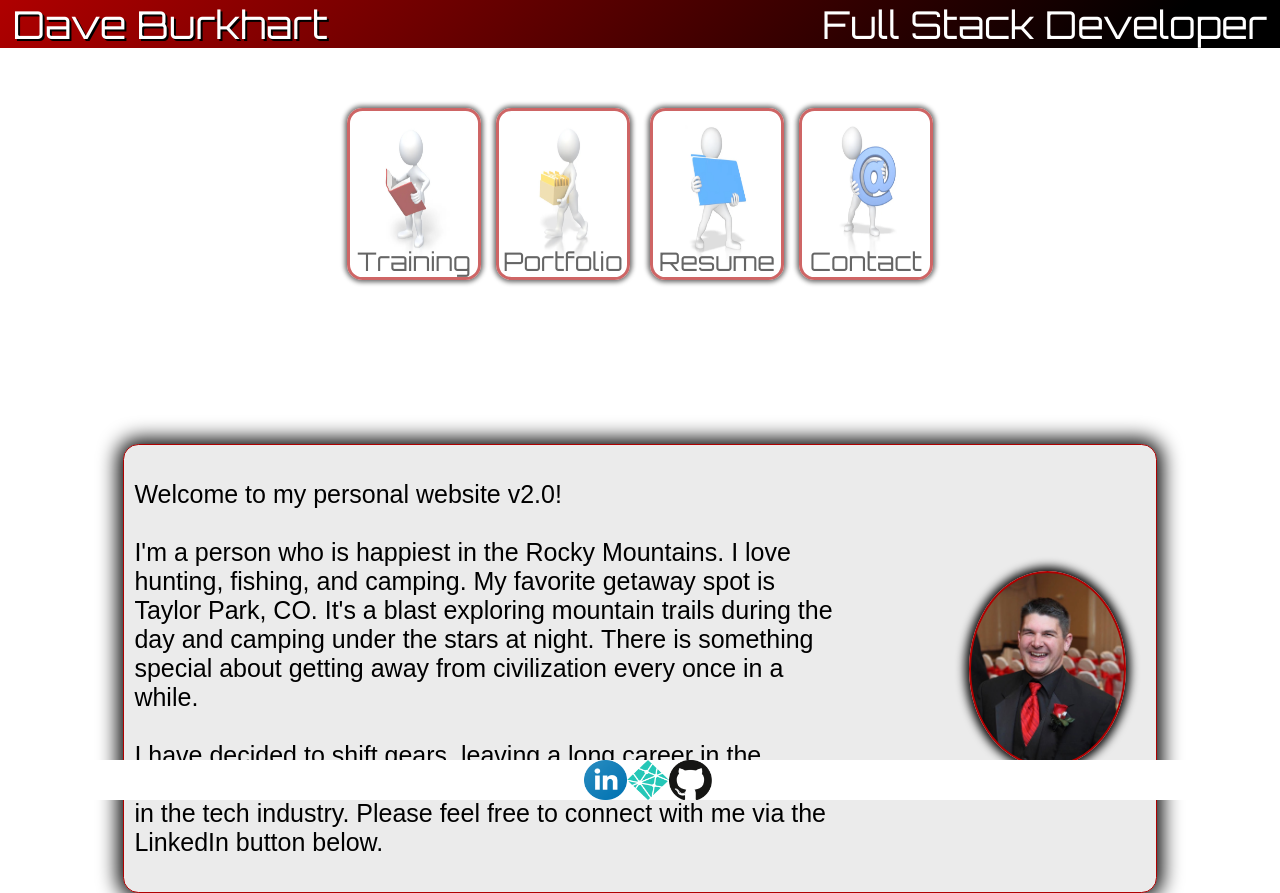
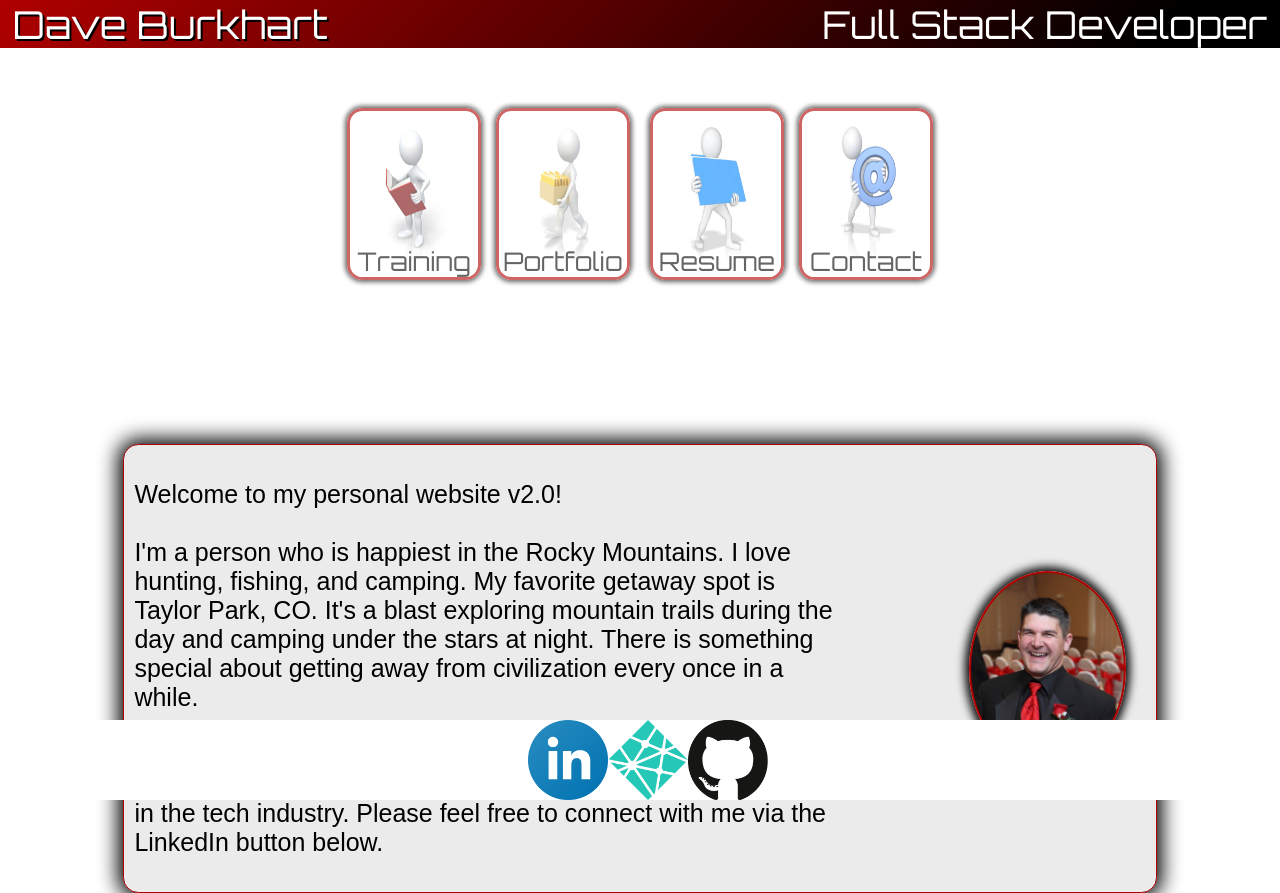
Before and after one commit to drb2023/Website, a React app: page / in a window 1280 px wide. Shown: the top 893 px of the page. Built offline with nearby package versions, Linux system fonts and the light colour scheme.

Commit message:
footer size

```diff
--- a/public/style.css
+++ b/public/style.css
@@ -231,5 +231,5 @@ a:hover {color: black; text-shadow: 5px 5px 5px black;}
 .footer-content{
     display: flex; justify-content: center;
     align-items: center;
-    height: 5vh; width: 10svw;
+    height: 5em; width: 15em;
 }
```
